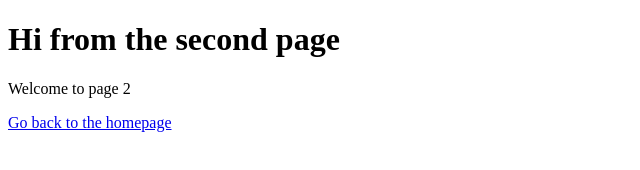
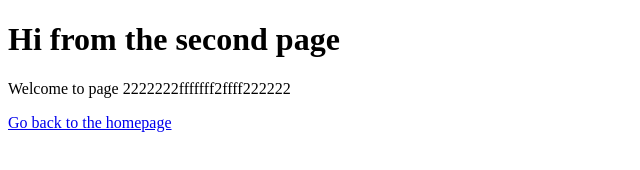
Before and after one commit to Gidralisk/Designcode-react-lessons, a Gatsby site: page /page-2 in a window 1280 px wide. Shown: the whole page, without its empty margins (0-640 px from the left). Built offline with nearby package versions, Linux system fonts and the light colour scheme; Gatsby itself is replaced by a stand-in of ours.

Commit message:
yoyoyoyoyoy

```diff
--- a/src/pages/page-2.js
+++ b/src/pages/page-2.js
@@ -4,7 +4,7 @@ import Link from 'gatsby-link'
 const SecondPage = () => (
   <div>
     <h1>Hi from the second page</h1>
-    <p>Welcome to page 2</p>
+    <p>Welcome to page 2222222fffffff2ffff222222</p>
     <Link to="/">Go back to the homepage</Link>
   </div>
 )
```
